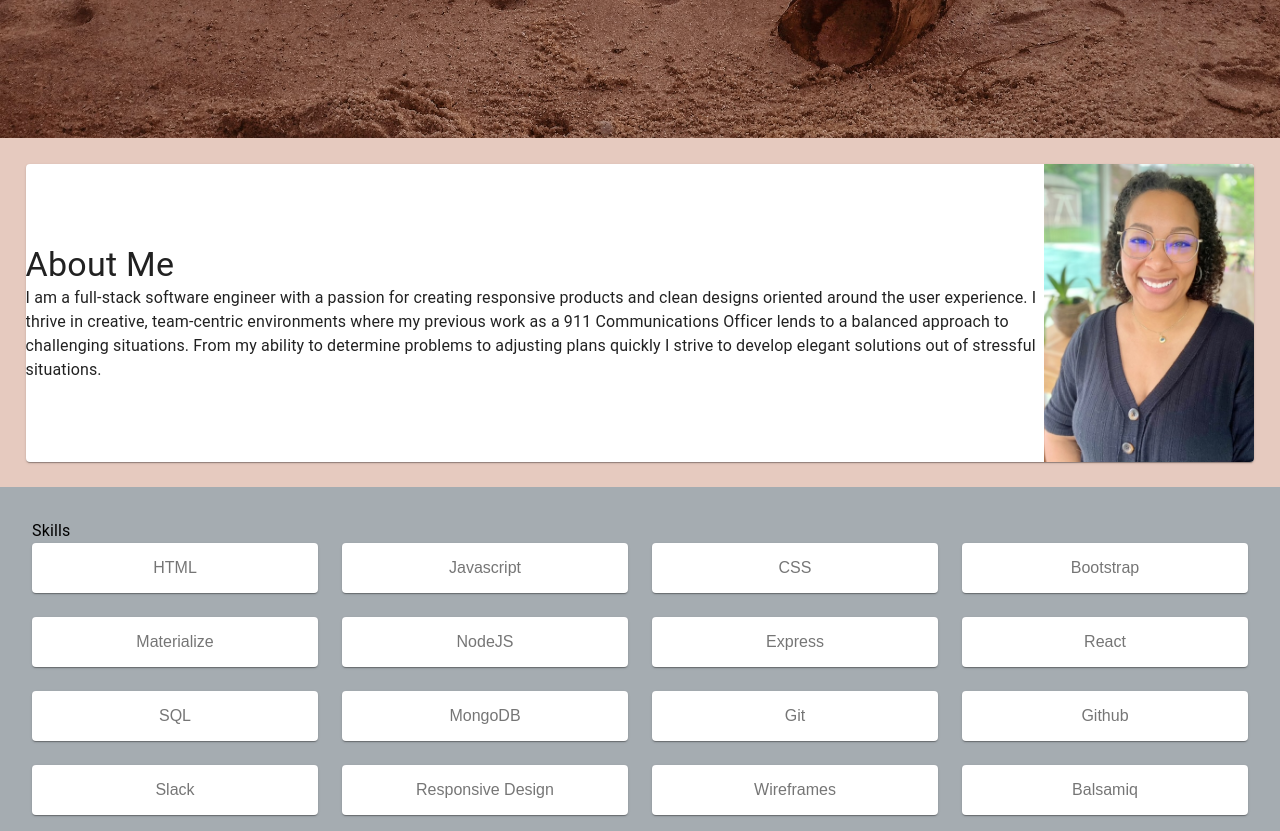
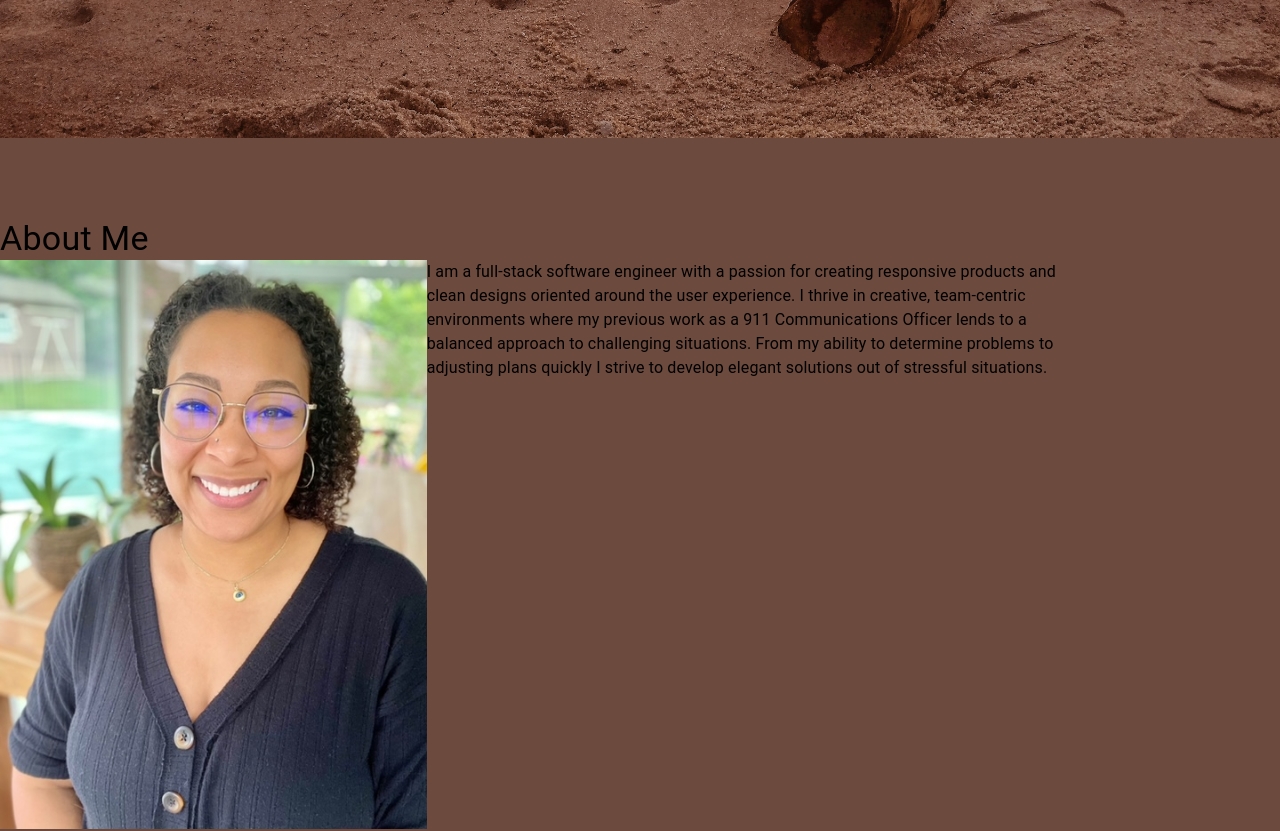
Before and after one commit to charlenebatiste/CB-Engineering, a React (Create React App) app: page / in a window 1280 px wide. Shown: the part 600-1431 px from the top of the page. Built offline with nearby package versions, Linux system fonts and the light colour scheme; a web font is replaced by a local one.

Commit message:
work on flex and image formatting in about.jsx

```diff
--- a/src/components/About.jsx
+++ b/src/components/About.jsx
@@ -3,77 +3,60 @@ import headshot from "./assets/headshot.JPG";
 import React from "react";
 
 import {
-	makeStyles,
-	Card,
-	CardContent,
+	Grid,
+	Typography,
 	CardMedia,
-	Typography,
 } from "@material-ui/core/";
 
-const useStyles = makeStyles(() => ({
-	root: {
-		display: "flex",
-	},
-	details: {
-		display: "flex",
-		flexDirection: "column",
-	},
-	cover: {
-		width: "50vw",
-	},
-}));
-
 export default function About() {
-	const classes = useStyles();
-
 	return (
-		<div className="AboutSection">
-			<Card className={classes.root}>
-				<div className={classes.details}>
-					<CardContent
-						className={
-							classes.content
-						}
+		<div
+			className="AboutSection"
 			id="cardWrapper"
 		>
+			<div className="about__header">
 				<Typography
 					component="h4"
 					variant="h4"
 				>
 					About Me
 				</Typography>
-						<Typography className="card__text">
-							I am a full-stack
-							software engineer with
-							a passion for creating
-							responsive products
-							and clean designs
-							oriented around the
-							user experience. I
-							thrive in creative,
-							team-centric
+			</div>
+			<Grid container>
+				<Grid item xs={12} sm={6} md={4}>
+					<CardMedia
+						component="img"
+						image={headshot}
+					/>
+					{/* <img src={headshot} /> */}
+				</Grid>
+				<Grid item xs={12} sm={6}>
+					<Typography
+						className="card__text"
+						component="p"
+					>
+						I am a full-stack software
+						engineer with a passion
+						for creating responsive
+						products and clean designs
+						oriented around the user
+						experience. I thrive in
+						creative, team-centric
 						environments where my
 						previous work as a 911
 						Communications Officer
 						lends to a balanced
-							approach to
-							challenging
+						approach to challenging
 						situations. From my
 						ability to determine
 						problems to adjusting
-							plans quickly I strive
-							to develop elegant
-							solutions out of
-							stressful situations.
+						plans quickly I strive to
+						develop elegant solutions
+						out of stressful
+						situations.
 					</Typography>
-					</CardContent>
-				</div>
-				<CardMedia
-					className={classes.cover}
-					image={headshot}
-					title="Live from space album cover"
-				/>
-			</Card>
+				</Grid>
+			</Grid>
 		</div>
 	);
 }
--- a/src/components/css/About.css
+++ b/src/components/css/About.css
@@ -1,6 +1,7 @@
 .AboutSection {
 	display: flex;
-	background-color: #e6cabf;
+	flex-wrap: wrap;
+	background-color: #6c4a3e;
 	padding: 2%;
 }
 #cardWrapper {
@@ -10,3 +11,6 @@
 	font-size: 1.2em;
 	line-height: 2em;
 }
+.img__container {
+	height: 20%;
+}
```
Lines whose indentation alone changed are shown as unchanged.
